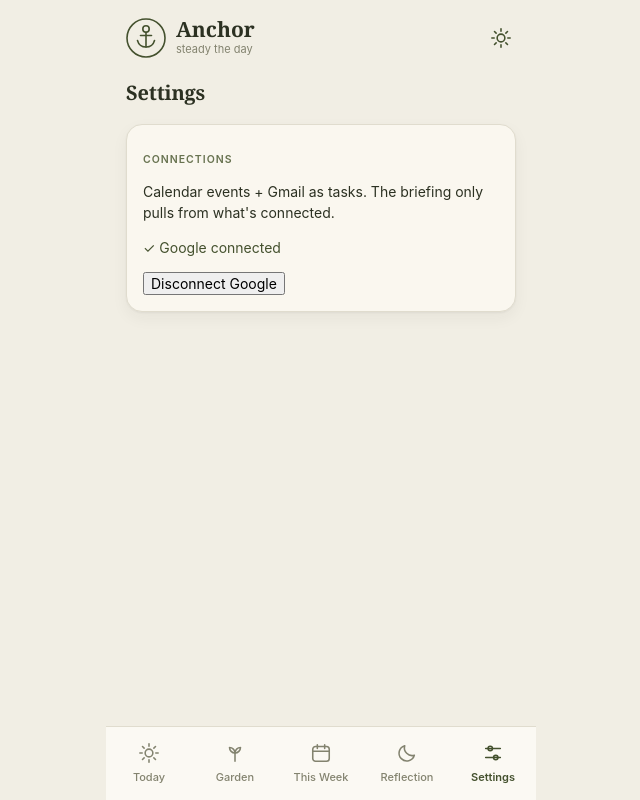
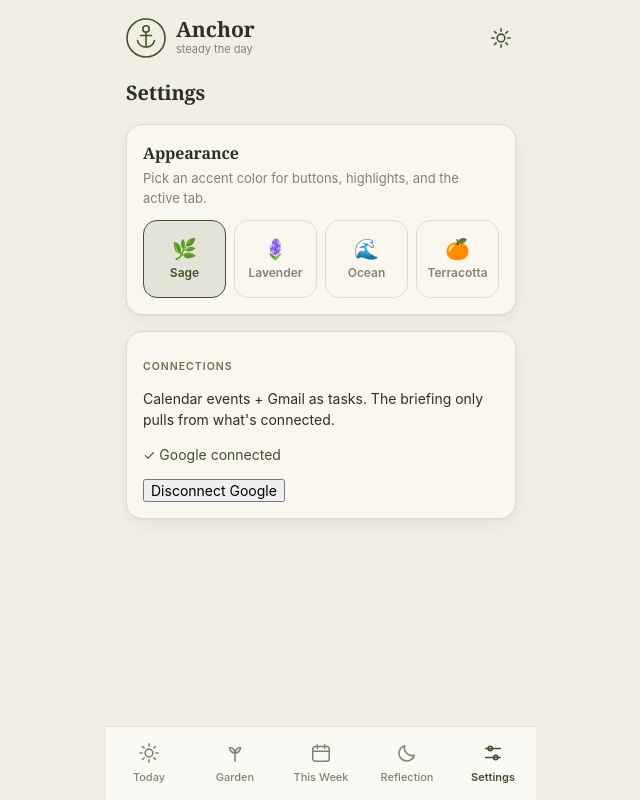
Before and after one commit to Sane24/Anchor-App, a React (Vite) app: page /#/settings in a window 1280 px wide. Shown: the whole page, without its empty margins (319-959 px from the left). Built offline with nearby package versions, Linux system fonts and the light colour scheme; sample sign-in values are in the browser's storage.

Commit message:
Add accent color picker to Settings screen

```diff
--- a/src/screens/Settings.jsx
+++ b/src/screens/Settings.jsx
@@ -1,7 +1,9 @@
 import { useState, useEffect } from 'react'
 import { useGoogleConnect, getStoredGoogleToken, clearGoogleToken } from '../data/googleAuth'
+import { useThemeColor, colorThemes } from '../hooks/useThemeColor'
 
 export default function Settings() {
+  const [themeId, setThemeId] = useThemeColor()
   const [connected, setConnected] = useState(false)
 
   useEffect(() => {
@@ -22,6 +24,28 @@ export default function Settings() {
       <h2 className="screen-title">Settings</h2>
 
       <div className="card">
+        <h3 className="card-section-title">Appearance</h3>
+        <p className="card-section-note">
+          Pick an accent color for buttons, highlights, and the active tab.
+        </p>
+        <div className="theme-picker">
+          {colorThemes.map((theme) => (
+            <button
+              key={theme.id}
+              type="button"
+              className={themeId === theme.id ? 'theme-option active' : 'theme-option'}
+              style={{ '--theme-color': theme.vars['--green'] }}
+              aria-pressed={themeId === theme.id}
+              onClick={() => setThemeId(theme.id)}
+            >
+              <span className="theme-option-emoji" aria-hidden="true">{theme.emoji}</span>
+              <span>{theme.label}</span>
+            </button>
+          ))}
+        </div>
+      </div>
+
+      <div className="card">
         <p className="eyebrow">Connections</p>
         <p>Calendar events + Gmail as tasks. The briefing only pulls from what's connected.</p>
 
```
